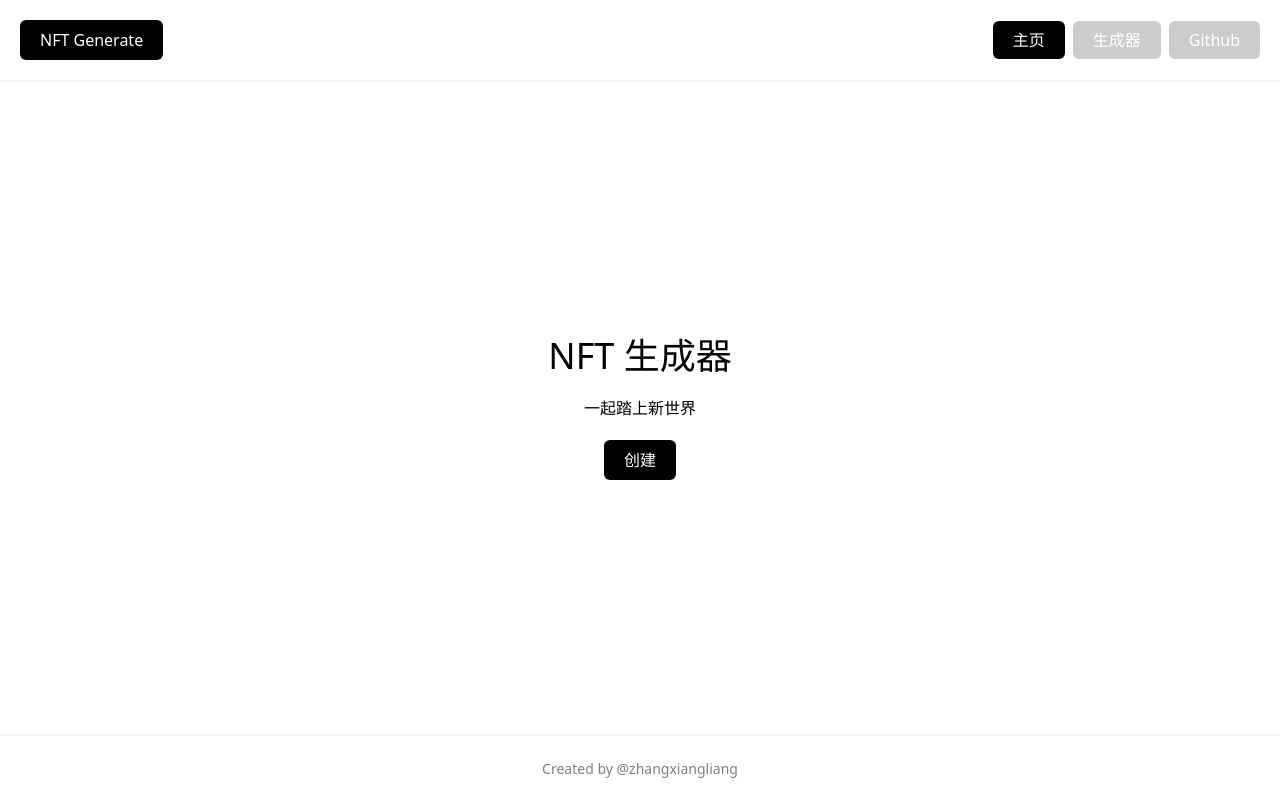
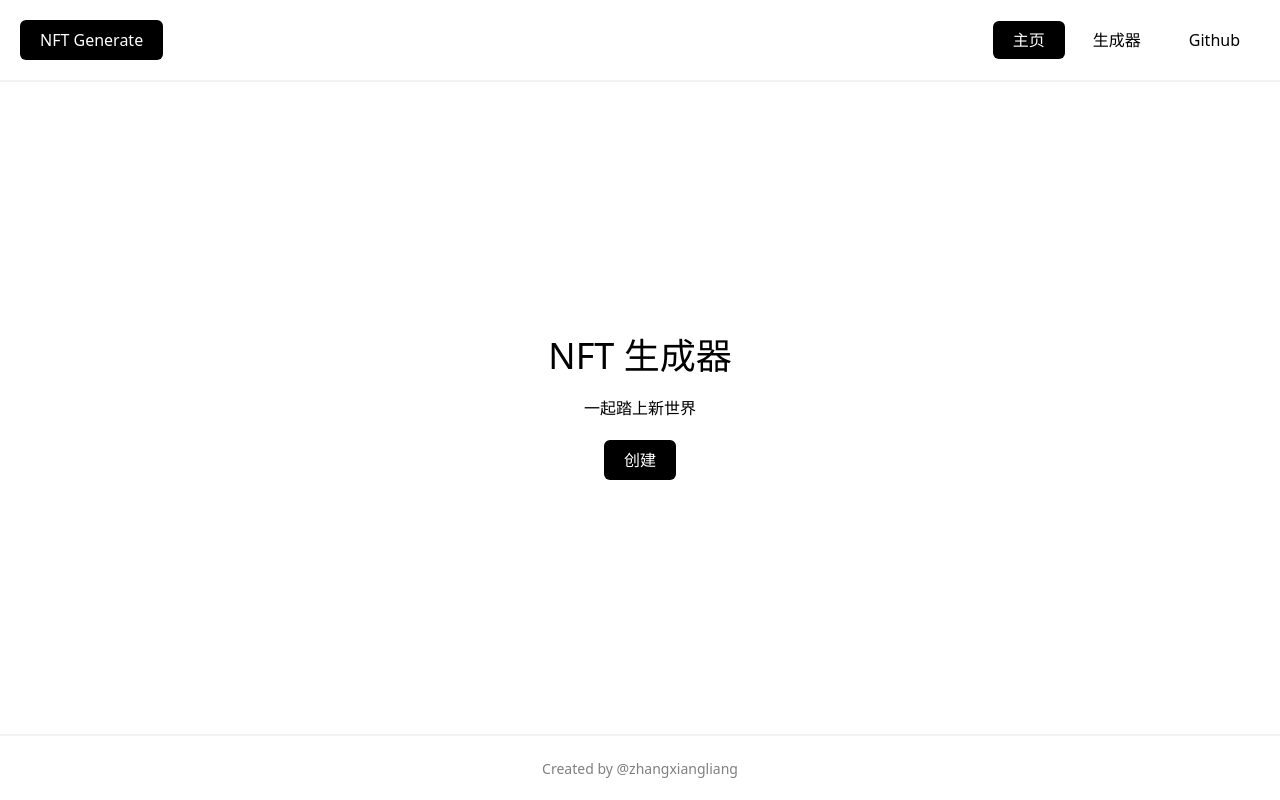
Before and after one commit to zhangxiangliang/nft-generate, a Next.js app: page / in a window 1280 px wide. Built offline with nearby package versions, Linux system fonts and the light colour scheme.

Commit message:
feat: setup layout components

```diff
--- a/components/layout/Layout.tsx
+++ b/components/layout/Layout.tsx
@@ -13,7 +13,7 @@ export const Layout: FC = ({ children }) => {
 
       <Header />
 
-      <main className="px-5 flex flex-1">{children}</main>
+      <main className="p-5 flex flex-1">{children}</main>
 
       <Footer />
     </div>
--- a/components/layout/Nav.tsx
+++ b/components/layout/Nav.tsx
@@ -11,7 +11,9 @@ import AnchorButton from "components/ui/AnchorButton";
 export const Nav: FC = ({}) => {
   const router = useRouter();
   const isActive = (href: string) =>
-    router.pathname === href ? "" : "bg-opacity-20 hover:bg-opacity-100";
+    router.pathname === href
+      ? ""
+      : "!text-black hover:!text-white bg-opacity-0 hover:bg-opacity-100";
 
   return (
     <nav className="space-x-2">
```
